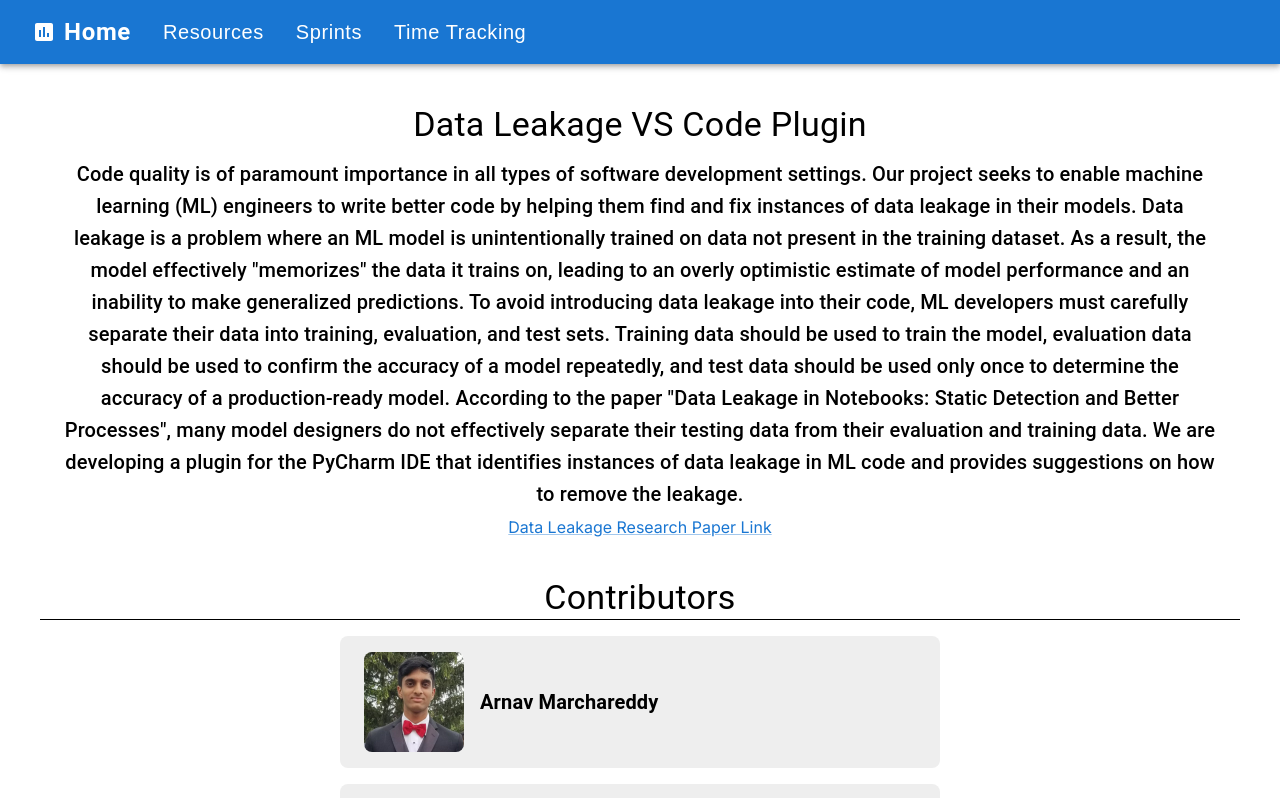
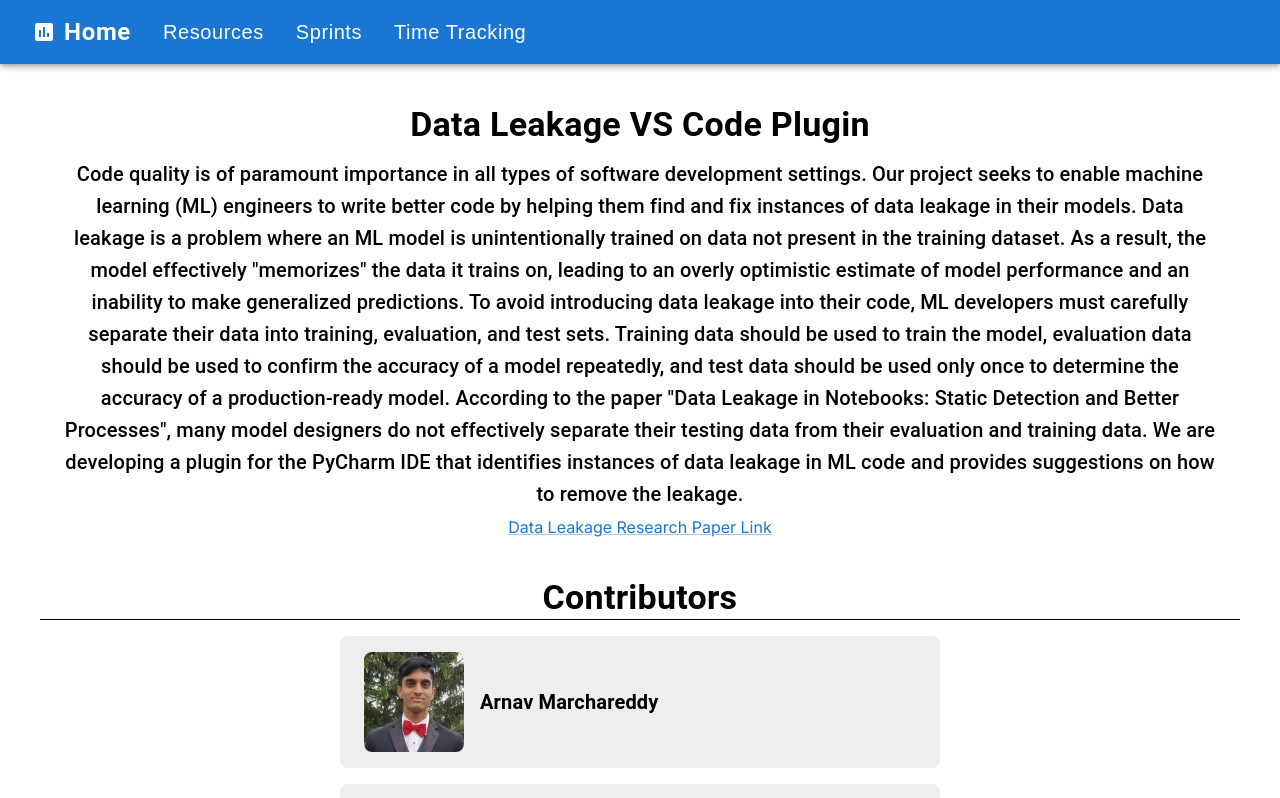
Before and after one commit to SE4AIResearch/DataLeakage_JupyterNotebook_Website_Fall2024, a Next.js app: page / in a window 1280 px wide. Shown: the top 798 px of the page. Built offline with nearby package versions, Linux system fonts and the light colour scheme.

Commit message:
added home page bold font

```diff
--- a/app/page.tsx
+++ b/app/page.tsx
@@ -18,7 +18,7 @@ const Home: React.FC = () => {
       {/* Headline and call to action buttons */}
       <Box sx={{ textAlign: "center", pt: "5vh" }}>
         <Container>
-          <Typography variant="h4" component="h1" gutterBottom>
+          <Typography variant="h4" component="h1" fontWeight="bold" gutterBottom>
             Data Leakage VS Code Plugin
           </Typography>
           <Typography variant="h6" component="h2" gutterBottom>
@@ -49,7 +49,7 @@ const Home: React.FC = () => {
         </Container>
 
         <Container sx={{ pt: "5vh", borderBottom: 1 }}>
-          <Typography variant="h4" component="h1">
+          <Typography variant="h4" component="h1" fontWeight="bold">
             Contributors
           </Typography>
         </Container>
```
